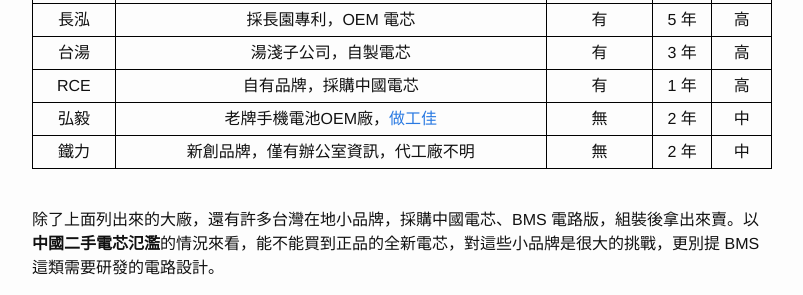
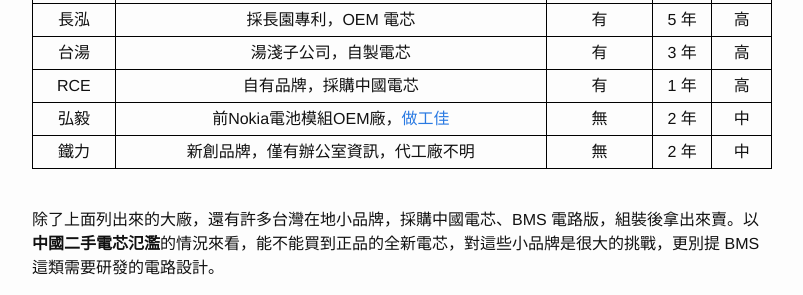
Before and after one commit to 1stbenz/1stbenz.github.io, a Jekyll site: the page built from _posts/2025-04-20-greenrun.md, in a window 1280 px wide and 900 px high, scrolled down 1541 px. Shown: the part 150-445 px from the top of the window, without its empty margins (238-1041 px from the left). Built offline with Jekyll 4.4.1, drawn with Linux system fonts in a browser that asks for light colours.

Commit message:
Update 2025-04-20-greenrun.md

```diff
--- a/_posts/2025-04-20-greenrun.md
+++ b/_posts/2025-04-20-greenrun.md
@@ -59,7 +59,7 @@
 | 長泓 | 採長園專利，OEM 電芯 | 有 | 5 年 | 高 |
 | 台湯 | 湯淺子公司，自製電芯 | 有 | 3 年 | 高 |
 | RCE | 自有品牌，採購中國電芯 | 有 | 1 年 | 高 |
-| 弘毅 | 老牌手機電池OEM廠，[做工佳](https://youtu.be/qL8HSL3h-MU) | 無 | 2 年 | 中 |
+| 弘毅 | 前Nokia電池模組OEM廠，[做工佳](https://youtu.be/qL8HSL3h-MU) | 無 | 2 年 | 中 |
 | 鐵力 | 新創品牌，僅有辦公室資訊，代工廠不明 | 無 | 2 年 | 中 |
 
 <br>
```
